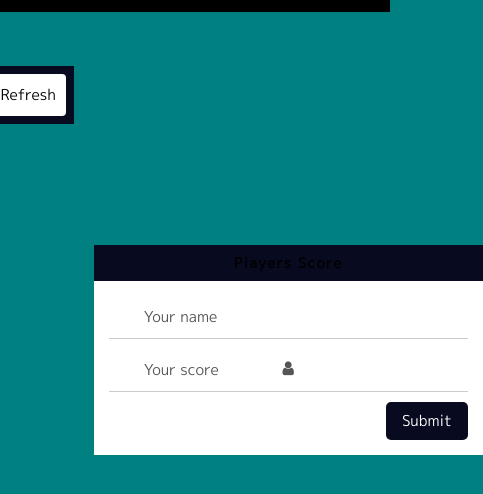
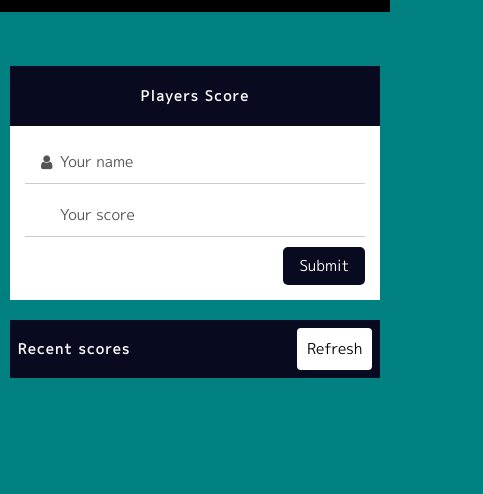
Before and after one commit to abdulhamiid/leaderboard, a website built with webpack: page src/index.html in a window 390 px wide. Shown: the part 54-548 px from the top of the page, 483 px wide, since content can reach past the window. Built offline with nearby package versions, Linux system fonts and the light colour scheme; no server answers.

Commit message:
Remove duplicate code

```diff
--- a/src/style.css
+++ b/src/style.css
@@ -101,9 +101,12 @@ h1 {
 .container {
   width: 80%;
   margin: 100px auto auto auto;
-  display: grid;
   grid-template-columns: repeat(2, 1fr);
   gap: 20px;
+}
+
+.container > div {
+  width: 100%;
 }
 
 #form {
@@ -124,11 +127,13 @@ h1 {
 
 #showcase-title {
   justify-content: space-between;
+  color: #fff;
   gap: 20px;
 }
 
 #form input {
   font-family: inherit;
+  width: 100%;
   padding: 10px 35px;
   border: none;
   border-bottom: 1.2px solid #ccc;
@@ -137,6 +142,8 @@ h1 {
 
 #form i {
   position: absolute;
+  top: 30px;
+  left: 20px;
 }
 
 .icon {
@@ -198,8 +205,14 @@ h1 {
   color: #fff;
 }
 
+#form-header {
+  height: 60px;
+  color: #fff;
+}
+
 li {
   list-style: none;
+  text-align: left;
   padding: 20px 15px;
   color: #fff;
   font-size: 17px;
@@ -270,12 +283,13 @@ ul {
     width: 95%;
   }
 
-  #form-header {
-    padding: 8px 12px;
+  #form {
+    padding: 15px;
   }
 
-  #form {
-    padding: 15px;
+  #form i {
+    top: 15px;
+    left: 17px;
   }
 
   #form input {
```
